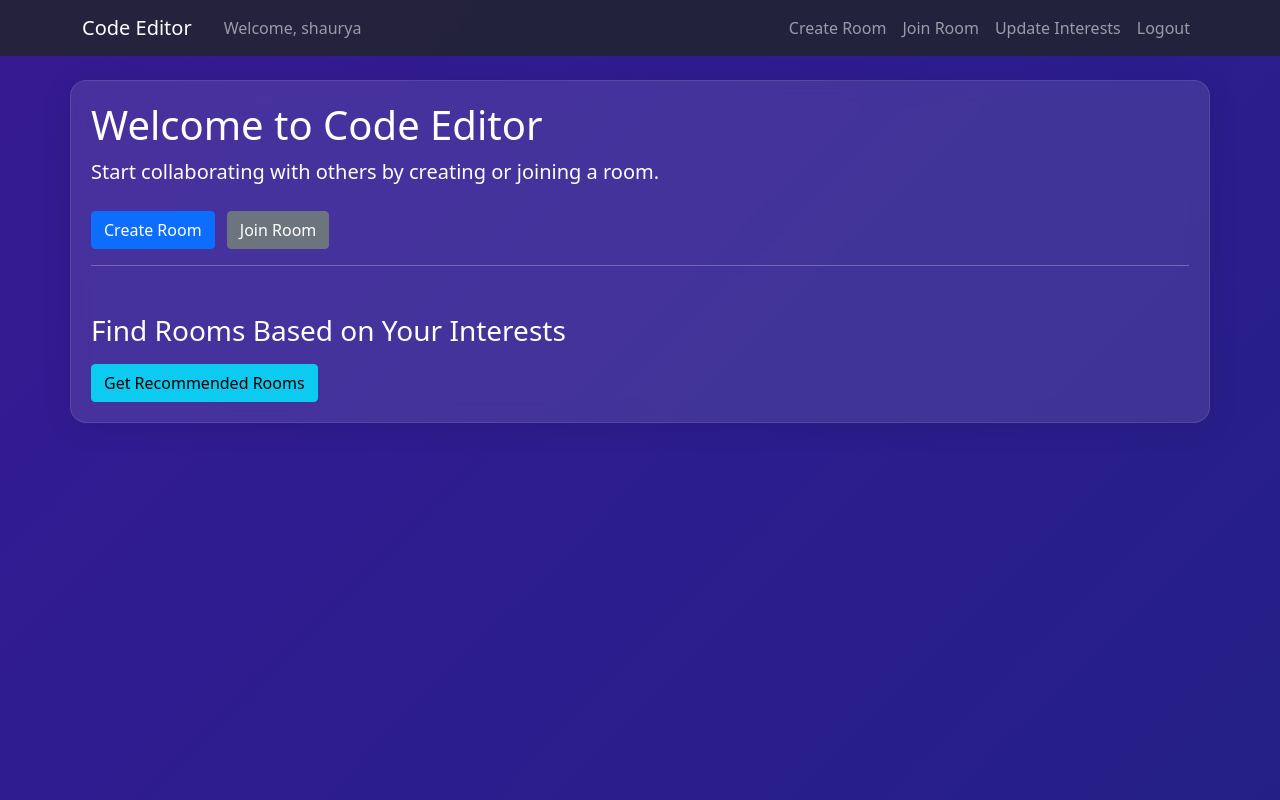
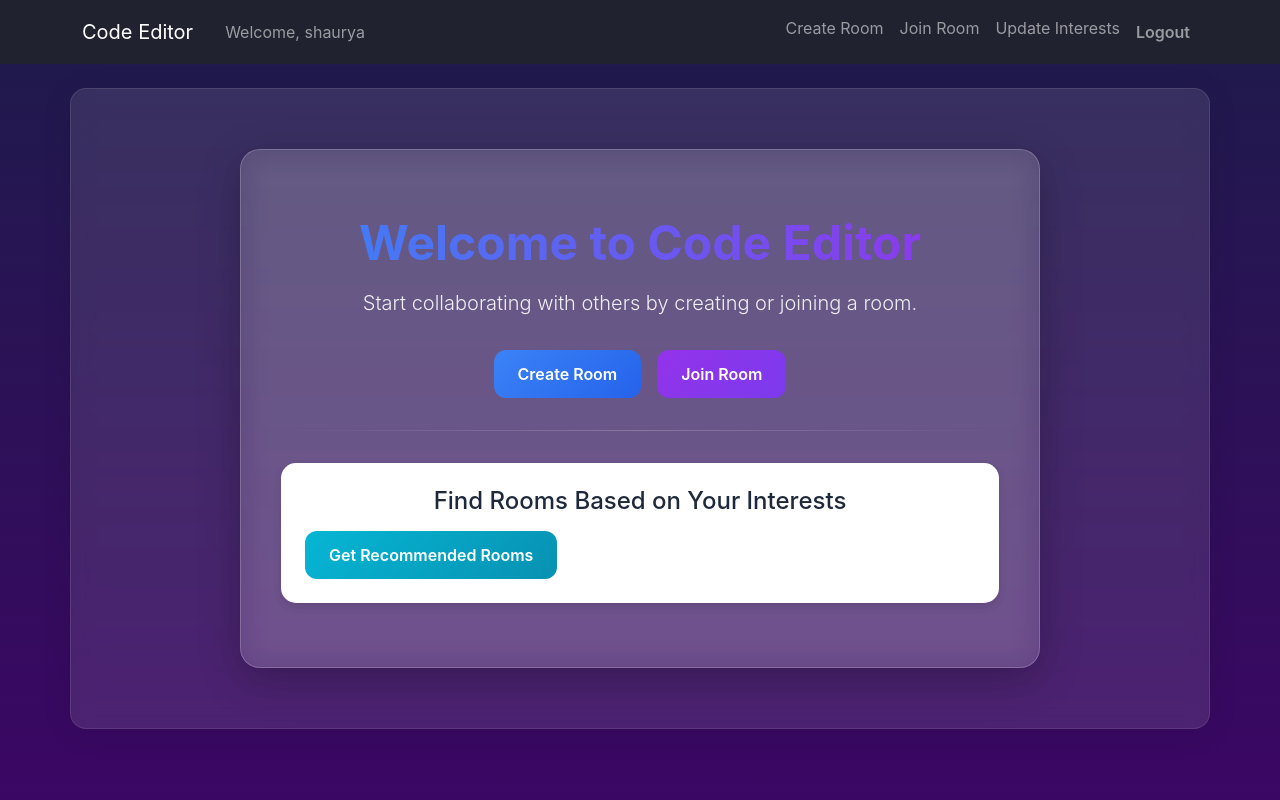
Before and after one commit to itzanway/DevHeat-CodeColab, a Django app: page / in a window 1280 px wide. Run offline with Django 5.2, Linux system fonts and the light colour scheme; a user stored in the database is signed in.

Commit message:
home ui changed

```diff
--- a/code_editor/templates/code_editor/home.html
+++ b/code_editor/templates/code_editor/home.html
@@ -1,34 +1,212 @@
 {% extends 'base.html' %}
 
 {% block content %}
+<style>
+:root {
+  --primary-color: #3b82f6;
+  --primary-dark: #2563eb;
+  --secondary-color: #9333ea;
+  --secondary-dark: #7c3aed;
+  --info-color: #06b6d4;
+  --info-dark: #0891b2;
+  --text-dark: #1e293b;
+  --light-bg: rgba(255, 255, 255, 0.1);
+  --light-border: #e2e8f0;
+  --hover-scale: 1.05;
+}
+
+/* General Styles */
+body {
+  font-family: 'Inter', sans-serif;
+  background: linear-gradient(to bottom, #1e1b4b, #3b0764);
+  color: white;
+  margin: 0;
+  padding: 0;
+}
+
+/* Centered Welcome Section */
+.welcome-section {
+  max-width: 90%;
+  max-width: 800px;
+  margin: 5vh auto;
+  padding: clamp(2rem, 5vw, 4rem) clamp(1.5rem, 4vw, 2.5rem);
+  background: rgba(255, 255, 255, 0.12);
+  backdrop-filter: blur(15px) saturate(120%);
+  border-radius: 20px;
+  box-shadow: 0 12px 40px rgba(0, 0, 0, 0.25);
+  border: 1px solid rgba(255, 255, 255, 0.2);
+  transition: transform 0.3s ease, box-shadow 0.3s ease;
+}
+.welcome-section:hover {
+  transform: translateY(-5px) scale(1.02);
+  box-shadow: 0 18px 55px rgba(0, 0, 0, 0.35);
+  backdrop-filter: blur(18px) saturate(140%);
+  border: 1px solid rgba(255, 255, 255, 0.25);
+  transition: transform 0.3s ease, box-shadow 0.3s ease, backdrop-filter 0.3s ease, border 0.3s ease;
+}
+
+/* Title Gradient */
+h1 {
+  font-size: clamp(2rem, 4vw, 3rem);
+  background: linear-gradient(to right, var(--primary-color), var(--secondary-color));
+  -webkit-background-clip: text;
+  background-clip: text;
+  color: transparent;
+  font-weight: 700;
+  text-align: center;
+  margin-bottom: 1rem;
+}
+
+/* Subtext */
+.lead {
+  font-size: clamp(1rem, 2vw, 1.25rem);
+  color: rgba(255, 255, 255, 0.9);
+  text-align: center;
+  margin-bottom: 2rem;
+}
+
+/* Button Styles */
+.action-buttons {
+  display: flex;
+  gap: 1rem;
+  justify-content: center;
+  flex-wrap: wrap;
+}
+
+.btn {
+  padding: 0.75rem 1.5rem;
+  border-radius: 12px;
+  font-weight: 600;
+  transition: transform 0.3s ease, box-shadow 0.3s ease;
+  font-size: clamp(0.875rem, 1.5vw, 1rem);
+  text-decoration: none;
+  display: inline-flex;
+  align-items: center;
+  gap: 0.5rem;
+  border: none;
+  cursor: pointer;
+}
+
+.btn-primary {
+  background: linear-gradient(135deg, var(--primary-color), var(--primary-dark));
+  color: white;
+}
+
+.btn-secondary {
+  background: linear-gradient(135deg, var(--secondary-color), var(--secondary-dark));
+  color: white;
+}
+
+.btn-info {
+  background: linear-gradient(135deg, var(--info-color), var(--info-dark));
+  color: white;
+}
+
+.btn:hover {
+  transform: scale(var(--hover-scale));
+  box-shadow: 0 6px 15px rgba(255, 255, 255, 0.15);
+}
+
+/* Divider */
+hr {
+  border: none;
+  height: 1px;
+  background: linear-gradient(to right, transparent, var(--light-border), transparent);
+  margin: 2rem 0;
+}
+
+/* Recommendations Section */
+.recommendations-container {
+  background: white;
+  border-radius: 15px;
+  padding: 1.5rem;
+  box-shadow: 0 4px 8px rgba(0, 0, 0, 0.1);
+}
+
+h3, h4 {
+  color: var(--text-dark);
+  text-align: center;
+  margin-bottom: 1rem;
+  font-size: clamp(1.25rem, 2.5vw, 1.5rem);
+}
+
+/* List Group */
+.list-group {
+  list-style: none;
+  padding: 0;
+  margin: 0;
+}
+
+.list-group-item {
+  padding: 1rem;
+  border: 1px solid var(--light-border);
+  margin-bottom: 0.5rem;
+  border-radius: 8px;
+  transition: transform 0.3s ease, box-shadow 0.3s ease;
+  background: #f8fafc;
+}
+
+.list-group-item:hover {
+  transform: translateX(5px);
+  box-shadow: 0 2px 8px rgba(0, 0, 0, 0.1);
+}
+
+.list-group-item strong {
+  color: var(--text-dark);
+}
+
+.text-danger {
+  color: #ef4444;
+}
+
+/* Mobile Responsive */
+@media (max-width: 768px) {
+  .welcome-section {
+    padding: 1.5rem 1rem;
+  }
+
+  .action-buttons {
+    flex-direction: column;
+  }
+
+  .btn {
+    width: 100%;
+    justify-content: center;
+  }
+
+  h1 {
+    font-size: 2rem;
+  }
+}
+
+</style>
+
 <div class="welcome-section">
     {% if user.is_authenticated %}
         <h1>Welcome to Code Editor</h1>
         <p class="lead">Start collaborating with others by creating or joining a room.</p>
-        <div class="mt-4">
-            <a href="{% url 'create_room' %}" class="btn btn-primary me-2">Create Room</a>
+        <div class="action-buttons">
+            <a href="{% url 'create_room' %}" class="btn btn-primary">Create Room</a>
             <a href="{% url 'join_room' %}" class="btn btn-secondary">Join Room</a>
         </div>
 
         <hr>
 
-        <!-- Button to fetch recommendations -->
-        <div class="mt-5">
+        <div class="recommendations-container">
             <h3>Find Rooms Based on Your Interests</h3>
-            <button id="recommend-btn" class="btn btn-info mt-2">Get Recommended Rooms</button>
-        </div>
+            <button id="recommend-btn" class="btn btn-info">Get Recommended Rooms</button>
 
-        <!-- Section to show recommended rooms -->
-        <div id="recommended-section" class="mt-4" style="display: none;">
-            <h4>Recommended Rooms</h4>
-            <ul id="recommended-rooms" class="list-group mt-2"></ul>
+            <div id="recommended-section" class="mt-4" style="display: none;">
+                <h4>Recommended Rooms</h4>
+                <ul id="recommended-rooms" class="list-group"></ul>
+            </div>
         </div>
 
     {% else %}
         <h1>Welcome to Code Editor</h1>
         <p class="lead">Please login or register to start coding collaboratively.</p>
-        <div class="mt-4">
-            <a href="{% url 'login' %}" class="btn btn-primary me-2">Login</a>
+        <div class="action-buttons">
+            <a href="{% url 'login' %}" class="btn btn-primary">Login</a>
             <a href="{% url 'register' %}" class="btn btn-secondary">Register</a>
         </div>
     {% endif %}
--- a/code_editor/views.py
+++ b/code_editor/views.py
@@ -19,7 +19,6 @@
 from sklearn.cluster import KMeans
 print("Installation successful!")
 
-@login_required
 def home_view(request):
     return render(request, "code_editor/home.html")
 
```
